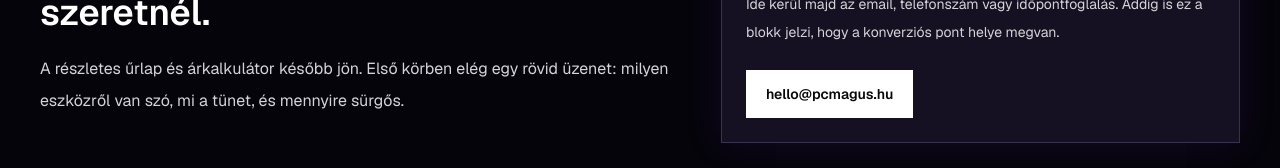
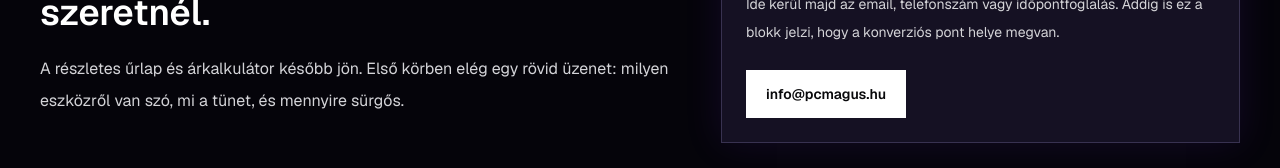
Before and after one commit to Frausty45/pcmagus-web, a Next.js app: page / in a window 1280 px wide. Shown: the part 2081-2249 px from the top of the page. Built offline with nearby package versions, Linux system fonts and the light colour scheme.

Commit message:
changed to actual email address at contact section

```diff
--- a/src/app/page.tsx
+++ b/src/app/page.tsx
@@ -325,7 +325,7 @@ export default function Home() {
             href="mailto:info@pcmagus.hu"
             className="mt-6 inline-flex h-12 items-center justify-center bg-white px-5 text-sm font-semibold text-zinc-950 transition hover:bg-zinc-200"
           >
-            hello@pcmagus.hu
+            info@pcmagus.hu
           </a>
         </div>
       </section>
```
